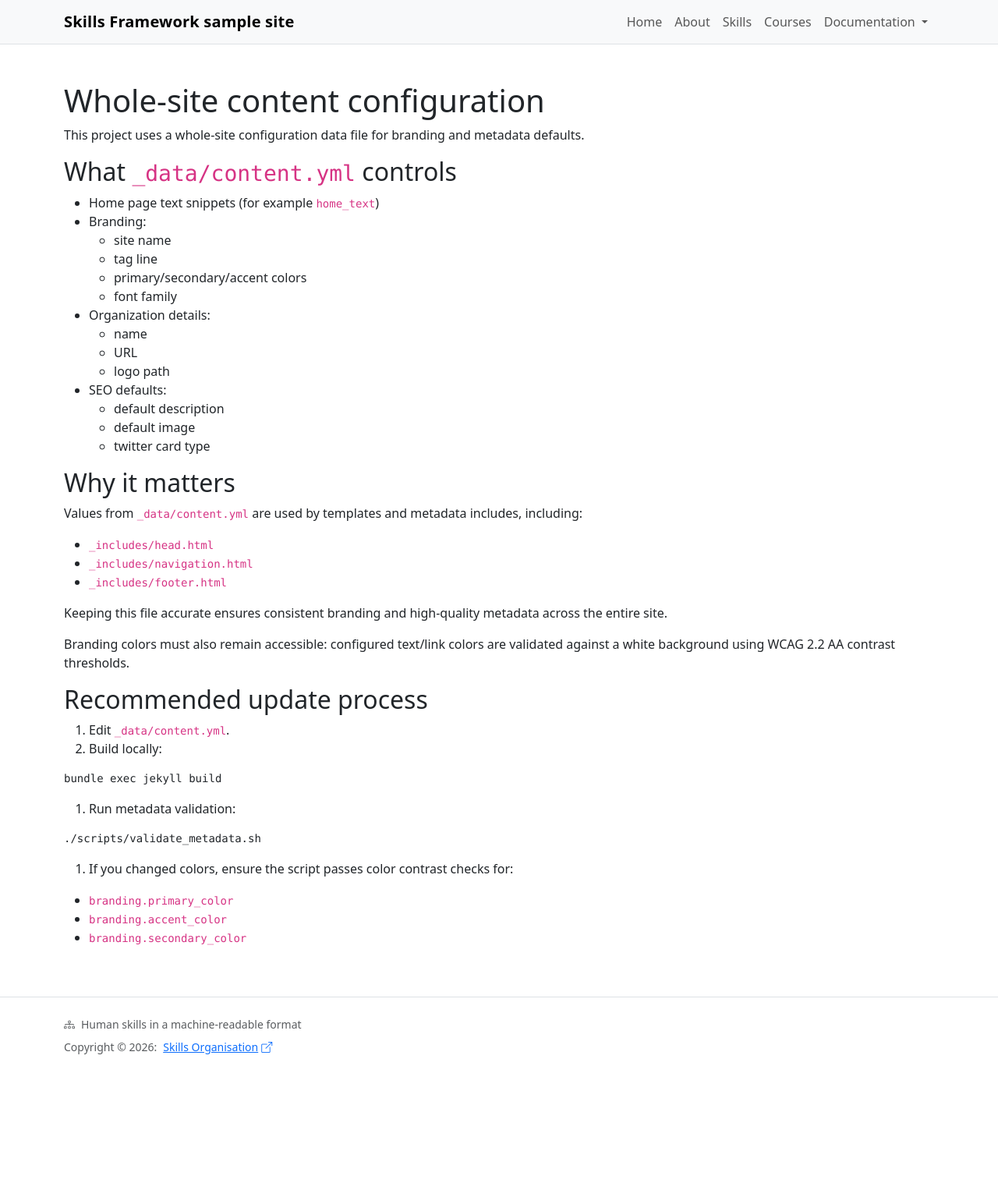
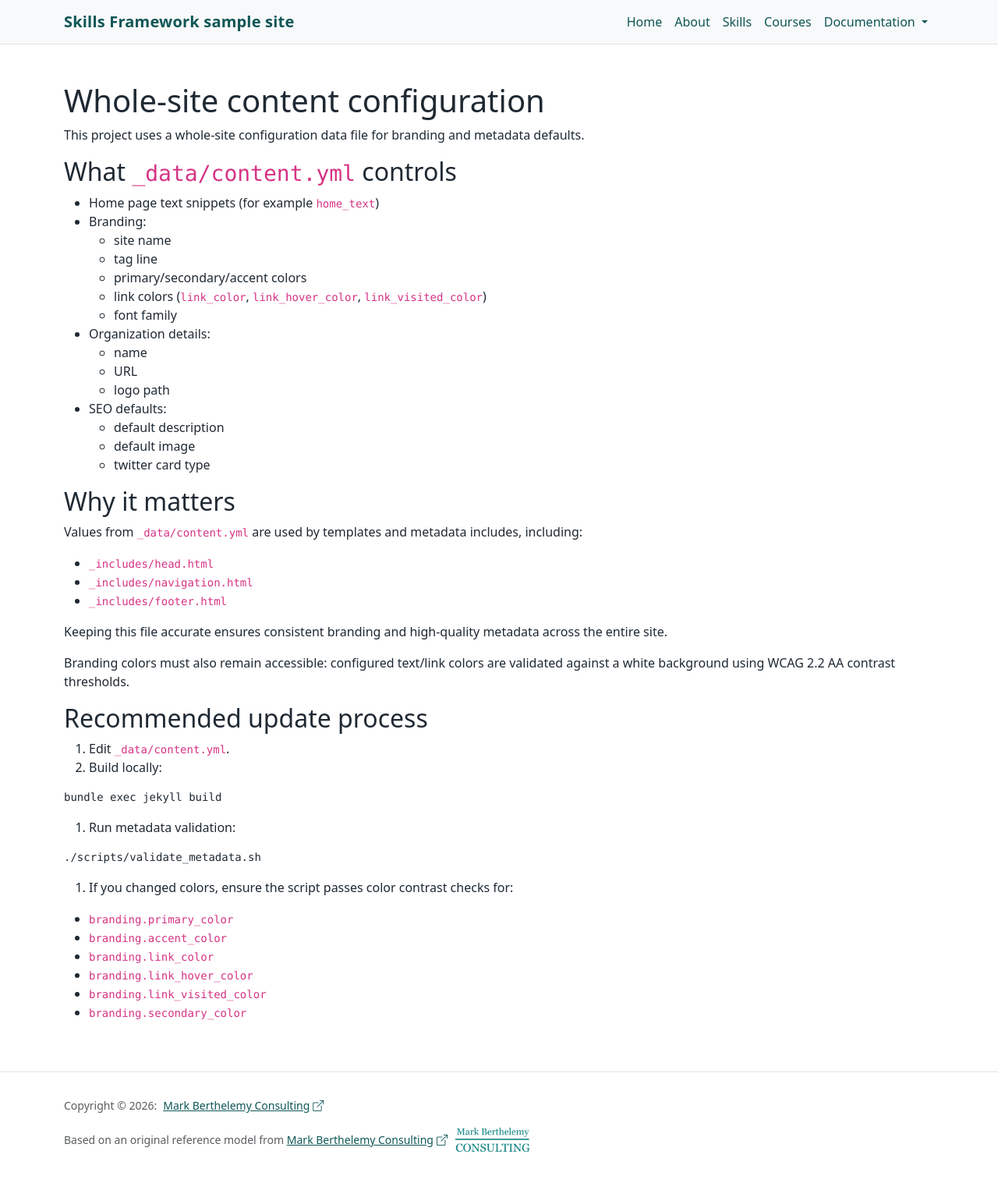
Before and after one commit to berthelemy/skills-framework, a Jekyll site: the page built from _pages/docs/content-configuration.md, in a window 1280 px wide. Shown: the whole page at 78% size. Built offline with Jekyll 4.4.1, drawn with Linux system fonts in a browser that asks for light colours; before the commit the page ends 1377 px from its top, so only the background shows below that.

Commit message:
Tweak footer

```diff
--- a/_includes/footer.html
+++ b/_includes/footer.html
@@ -1,10 +1,6 @@
 <footer class="border-top py-4 mt-4">
   {% assign org = site.data.content.branding.organisation %}
   <div class="container small text-body-secondary">
-    <div class="d-flex gap-2 align-items-center">
-      <i class="bi bi-diagram-3"></i>
-      <span>{{ site.data.content.branding.tag_line }}</span>
-    </div>
     {% if org and org.name %}
       <div class="mt-2 d-flex flex-wrap gap-2 align-items-center">
         <span>Copyright &copy; {{ "now" | date: "%Y" }}:</span>
@@ -15,5 +11,9 @@
         {% endif %}
       </div>
     {% endif %}
+      <div class="mt-2 d-flex flex-wrap gap-2 align-items-center">
+        <p class="text-center">Based on an original reference model from <a href="https://consulting.berthelemy.net" target="_blank">Mark Berthelemy Consulting</a></p>
+        <p class="text-center"><img src="/assets/images/mb-logo-transp-300.png" style="height: 50px" alt="Mark Berthelemy Consulting logo" /></p>
+      </div>
   </div>
 </footer>
--- a/_includes/head.html
+++ b/_includes/head.html
@@ -92,16 +92,32 @@
       --brand-primary: {{ site.data.content.branding.primary_color }};
       --brand-secondary: {{ site.data.content.branding.secondary_color }};
       --brand-accent: {{ site.data.content.branding.accent_color }};
+      --brand-link: {{ site.data.content.branding.link_color | default: site.data.content.branding.accent_color }};
+      --brand-link-hover: {{ site.data.content.branding.link_hover_color | default: site.data.content.branding.primary_color }};
+      --brand-link-visited: {{ site.data.content.branding.link_visited_color | default: site.data.content.branding.link_color | default: site.data.content.branding.accent_color }};
       --brand-font: {{ site.data.content.branding.font_family }};
       --bs-primary: var(--brand-primary);
-      --bs-link-color: var(--brand-accent);
-      --bs-link-hover-color: var(--brand-primary);
+      --bs-link-color: var(--brand-link);
+      --bs-link-hover-color: var(--brand-link-hover);
       --bs-focus-ring-color: var(--brand-accent);
     }
 
     body {
       font-family: var(--brand-font);
       color: var(--brand-secondary);
+    }
+
+    a:not(.btn) {
+      color: var(--brand-link);
+    }
+
+    a:not(.btn):visited {
+      color: var(--brand-link-visited);
+    }
+
+    a:not(.btn):hover,
+    a:not(.btn):focus {
+      color: var(--brand-link-hover);
     }
 
     .hero {
--- a/_pages/docs/content-configuration.md
+++ b/_pages/docs/content-configuration.md
@@ -12,6 +12,7 @@ This project uses a whole-site configuration data file for branding and metadata
   - site name
   - tag line
   - primary/secondary/accent colors
+  - link colors (`link_color`, `link_hover_color`, `link_visited_color`)
   - font family
 - Organization details:
   - name
@@ -53,4 +54,7 @@ bundle exec jekyll build
 
 - `branding.primary_color`
 - `branding.accent_color`
+- `branding.link_color`
+- `branding.link_hover_color`
+- `branding.link_visited_color`
 - `branding.secondary_color`
```
Also changed, not shown: _data/content.yml (+9 -6 lines), assets/images/mb-logo-transp-300.png (added), 1 other file.
